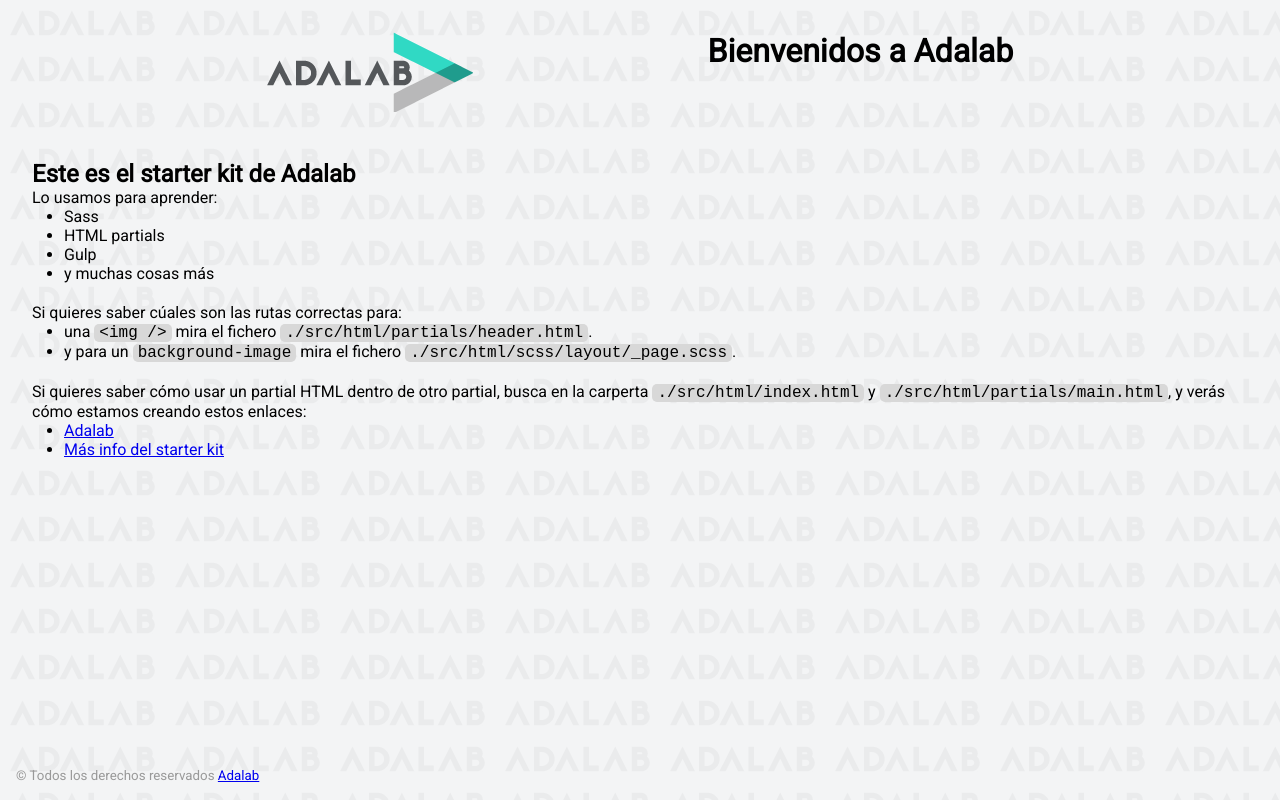
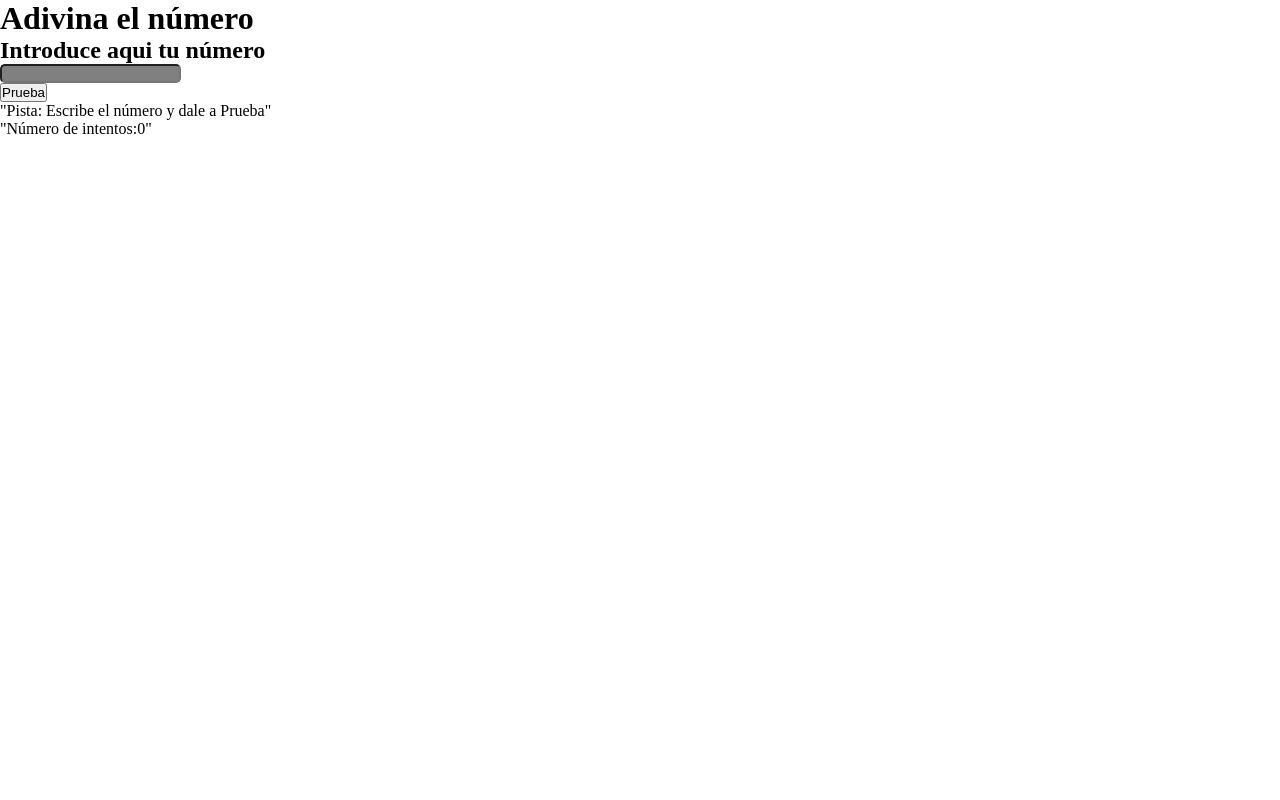
Before and after one commit to lauramargo/modulo-2-evaluacion-intermedia-lauramargo, a website: page docs/index.html in a window 1280 px wide. Drawn offline with Linux system fonts and the light colour scheme.

Commit message:
function-change-tray

```diff
--- a/docs/assets/css/main.css
+++ b/docs/assets/css/main.css
@@ -1 +1 @@
-*{box-sizing:border-box;margin:0;padding:0}.code{font-size:16px;background:#d8d8d8;padding:0 5px;border-radius:5px}.link__adalab:hover{background-color:#099d8d;color:#fff}.link__github:hover{background-color:#CCC;color:#000}body{padding:2rem;height:100vh;background-image:url("../images/bg-adalab.png");background-color:#f3f4f5;font-family:"Roboto",sans-serif}.page__header{display:flex;justify-content:space-evenly;margin-bottom:3rem}.page__footer{position:fixed;left:0;bottom:0;width:100vw;padding:1rem;color:#999}.main__list{padding-left:2rem;padding-bottom:20px}
+*{box-sizing:border-box;margin:0;padding:0}*{margin:0}.p-main{background-color:gray;border-radius:5px}.p-clue{border-color:gray}.p-try{border-color:gray}.link__adalab:hover{background-color:#099d8d;color:#fff}.link__github:hover{background-color:#CCC;color:#000}
--- a/docs/assets/js/main.js
+++ b/docs/assets/js/main.js
@@ -1 +1 @@
-"use strict";console.log(">> Ready :)");
+"use strict";const write=document.querySelector(".js-main"),btnTest=document.querySelector(".js-btn"),pClue=document.querySelector(".js-clue"),pTry=document.querySelector(".js-try"),randomNumber=getRandomNumber(100);function getRandomNumber(e){return Math.ceil(Math.random()*e)}const changeText=()=>{console.log(randomNumber),randomNumber===updateWrite()?pClue.innerHTML="has ganado campeona":updateWrite()<randomNumber?pClue.innerHTML="demasiado bajo":updateWrite()>randomNumber&&(pClue.innerHTML="demasiado alto")},count_click=0;function count_click_add(){count_click+=1,pTry.innerHTML=count_click+=1}function updateWrite(){return write.value}function handleClick(e){e.preventDefault(),updateWrite(),updateTry(),updateClue(),console.log(randomNumber),randomNumber===updateWrite()?pClue.innerHTML="has ganado campeona":updateWrite()<randomNumber?pClue.innerHTML="demasiado bajo":updateWrite()>randomNumber&&(pClue.innerHTML="demasiado alto")}btnTest.addEventListener("click",handleClick);
--- a/docs/index.html
+++ b/docs/index.html
@@ -1,68 +1,31 @@
 <!DOCTYPE html>
 <html lang="es">
+
 <head>
   <meta charset="UTF-8" />
   <meta name="viewport" content="width=device-width, initial-scale=1" />
-    <title>Adalab Web Starter Kit</title>
+  <title>evaluacion intermedia modulo 2</title>
   <link href="https://fonts.googleapis.com/css?family=Roboto&display=swap" rel="stylesheet" />
   <link rel="stylesheet" href="./assets/css/main.css" />
   <link rel="icon" href="./assets/images/favicon.png" />
 </head>
 
 <body>
-    <div class="page">
-      <header class="page__header">
-        <img src="./assets/images/logo-adalab.png" alt="Adalab">
-        <h1>Bienvenidos a Adalab</h1>
-      </header>
+  <main>
+    <div>
+      <h1 class="h1 js-h1">Adivina el número</h1>
+      <h2 class="h2 js-h2">Introduce aqui tu número</h2>
 
-      <main class="page__main">
-        <h2>Este es el starter kit de Adalab</h2>
-        <p>Lo usamos para aprender:</p>
-        <ul class="main__list">
-          <li>Sass</li>
-          <li>HTML partials</li>
-          <li>Gulp</li>
-          <li>y muchas cosas más</li>
-        </ul>
-        <p>Si quieres saber cúales son las rutas correctas para:</p>
-        <ul class="main__list">
-          <li>
-            una <code class="code">&lt;img /&gt;</code> mira el fichero
-            <code class="code">./src/html/partials/header.html</code>.
-          </li>
-          <li>
-            y para un <code class="code">background-image</code> mira el fichero
-            <code class="code">./src/html/scss/layout/_page.scss</code>.
-          </li>
-        </ul>
-        <p>
-          Si quieres saber cómo usar un partial HTML dentro de otro partial, busca en la carperta
-          <code class="code">./src/html/index.html</code> y
-          <code class="code">./src/html/partials/main.html</code>, y verás cómo estamos creando estos
-          enlaces:
-        </p>
-        <ul class="main__list">
-          <li>
-            <a class="link__adalab" href="https://adalab.es">Adalab</a>
+      <p></p> <input class="p-main js-main" type="text">
+    </div>
+    <div>
+      <button class="btn js-btn">Prueba</button>
 
-          </li>
-          <li>
-            <a class="" href="./more-info.html">Más info del starter kit</a>
-
-          </li>
-        </ul>
+      <p class="p-clue js-clue"> "Pista: Escribe el número y dale a Prueba"</p>
+      <p class="p-try js-try">"Número de intentos:0"</p>
+    </div>
   </main>
-
-      <footer class="page__footer">
-        <small>
-          &copy; Todos los derechos reservados
-          <a class="link__adalab" href="https://adalab.es">Adalab</a>
-
-        </small>
-      </footer>
-
-    </div>
   <script src="./assets/js/main.js"></script>
 </body>
+
 </html>
```
Also changed, not shown: docs/more-info.html (deleted, +0 -37 lines). Lines whose indentation alone changed are shown as unchanged.
